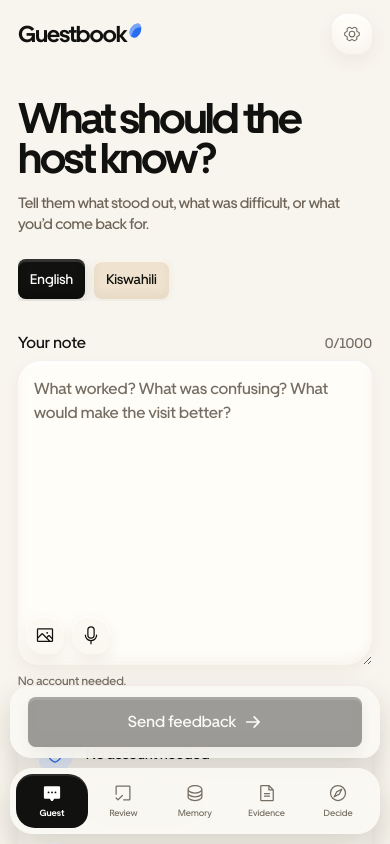
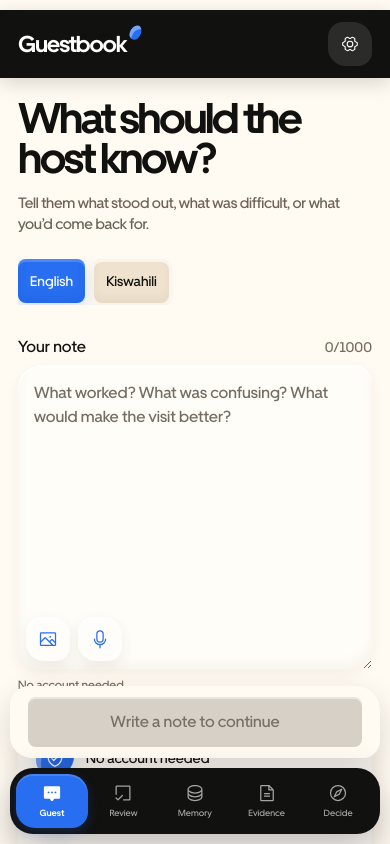
Before and after one commit to Davemafy/recall, a React (Vite) app: page / in a window 390 px wide. Shown: the top 844 px of the page. Built offline with nearby package versions, Linux system fonts and the light colour scheme.

Commit message:
deploy: repair Guestbook flow click layers and contrast

```diff
--- a/src/App.tsx
+++ b/src/App.tsx
@@ -182,9 +182,13 @@ function routeForPath(pathname: string): Route {
 }
 
 function go(path: string) {
+  if (window.location.pathname + window.location.search === path) {
+    window.scrollTo({ top: 0, behavior: "auto" });
+    return;
+  }
   window.history.pushState({}, "", path);
   window.dispatchEvent(new PopStateEvent("popstate"));
-  window.scrollTo({ top: 0, behavior: "smooth" });
+  window.scrollTo({ top: 0, behavior: "auto" });
 }
 
 function formatPercent(value: number) {
@@ -313,7 +317,7 @@ function Shell({ route, children, layout = "compact" }: { route: Route; children
           <button className="brand-mark" onClick={() => go("/")}>Guestbook</button>
           <nav className="desktop-nav" aria-label="Primary">
             {NAV.filter((item) => item.key !== "system").map((item) => (
-              <button key={item.key} className={route === item.key ? "active" : ""} onClick={() => go(item.path)}>
+              <button key={item.key} className={route === item.key ? "active" : ""} aria-current={route === item.key ? "page" : undefined} onClick={() => go(item.path)}>
                 <RouteIcon route={item.key} active={route === item.key} size={16} />
                 <span>{item.label}</span>
               </button>
@@ -323,7 +327,7 @@ function Shell({ route, children, layout = "compact" }: { route: Route; children
             <span className={"status-pip " + (!online || offlineReady ? "positive" : "warning")} />
             <span>{status}</span>
           </div>
-          <button className={"nav-system-link " + (route === "system" ? "active" : "")} onClick={() => go("/system")} aria-label="System" title="System">
+          <button className={"nav-system-link " + (route === "system" ? "active" : "")} aria-current={route === "system" ? "page" : undefined} onClick={() => go("/system")} aria-label="System" title="System">
             <RouteIcon route="system" active={route === "system"} size={18} />
           </button>
         </div>
@@ -333,7 +337,7 @@ function Shell({ route, children, layout = "compact" }: { route: Route; children
 
       <nav className="base-bottom-navigation" aria-label="Primary mobile navigation">
         {mobileNav.map((item) => (
-          <button key={item.key} className={route === item.key ? "active" : ""} onClick={() => go(item.path)}>
+          <button key={item.key} className={route === item.key ? "active" : ""} aria-current={route === item.key ? "page" : undefined} onClick={() => go(item.path)}>
             <RouteIcon route={item.key} active={route === item.key} size={20} />
             <span>{item.label}</span>
           </button>
@@ -754,8 +758,8 @@ function GuestScreen() {
         <div className="normal-grid dock-grid">
           <div className="dock-copy"><LockSimpleIcon size={18} weight="regular" aria-hidden="true" /><span>No sign-in. Your words stay with this visit.</span></div>
           <BaseButton hierarchy="primary" size="medium" shape="rect" onClick={submit} disabled={text.trim().length < 3 || busy}>
-            <span>{busy ? "Sending…" : "Send feedback"}</span>
-            {!busy && <ArrowRightIcon size={18} weight="bold" aria-hidden="true" />}
+            <span>{busy ? "Sending…" : text.trim().length < 3 ? "Write a note to continue" : "Send feedback"}</span>
+            {!busy && text.trim().length >= 3 && <ArrowRightIcon size={18} weight="bold" aria-hidden="true" />}
           </BaseButton>
         </div>
       </DockedAction>
@@ -773,10 +777,15 @@ function ReviewScreen() {
 
   useEffect(() => {
     (async () => {
-      const row = requestedId
-        ? await db.observations.get(requestedId)
+      const requestedRow = requestedId ? await db.observations.get(requestedId) : undefined;
+      const row = requestedRow?.status === "pending"
+        ? requestedRow
         : await db.observations.where("status").equals("pending").last();
-      if (!row) return;
+      if (!row) {
+        setObservation(null);
+        setSelected(new Set());
+        return;
+      }
       setObservation(row);
       setSelected(new Set(row.predictions.filter((prediction) => prediction.label !== "UNKNOWN").map((prediction) => prediction.label)));
     })();
@@ -800,6 +809,7 @@ function ReviewScreen() {
     const previous = Object.fromEntries([...selected].map((label) => [label, before.find((signal) => signal.label === label)?.visitCount ?? 0]));
     sessionStorage.setItem("guestbook-last-accumulation", JSON.stringify(previous));
     await db.observations.update(observation.id, { status: "confirmed", confirmedLabels: [...selected] });
+    sessionStorage.removeItem("guestbook-pending-id");
     go("/memory");
   }
 
@@ -822,23 +832,30 @@ function ReviewScreen() {
               {observation.mediaDataUrl && <img className="review-media" src={observation.mediaDataUrl} alt="" />}
             </div>
           ) : (
-            <div className="empty-inline"><InfoIcon size={18} weight="regular" aria-hidden="true" /> No visit is waiting for review.</div>
+            <div className="empty-state review-empty">
+              <CheckSquareOffsetIcon size={30} weight="regular" aria-hidden="true" />
+              <h2>Nothing to review</h2>
+              <p>Add a guest note first. Guestbook will bring you back here with its suggested themes.</p>
+              <BaseButton hierarchy="primary" size="medium" shape="rect" onClick={() => go("/")}>
+                <span>Add guest feedback</span><ArrowRightIcon size={18} weight="bold" aria-hidden="true" />
+              </BaseButton>
+            </div>
           )}
         </section>
 
+        {observation && (
           <section className="review-signals">
             <div className="section-heading">
               <div><h2>Does this look right?</h2><p>Keep only what the guest actually meant.</p></div>
             </div>
 
-          {observation && (
             <>
               <div className="selection-list">
                 {observation.predictions.map((prediction) => {
                   const active = selected.has(prediction.label);
                   const sensitive = HUMAN_CONFIRM_REQUIRED.has(prediction.label);
                   return (
-                    <button className={"selection-row " + (active ? "selected" : "")} key={prediction.label} onClick={() => toggle(prediction.label)}>
+                    <button className={"selection-row " + (active ? "selected" : "")} key={prediction.label} aria-pressed={active} onClick={() => toggle(prediction.label)}>
                       <span className="base-check">{active && <CheckCircleIcon size={20} weight="fill" aria-hidden="true" />}</span>
                       <span className="selection-copy">
                         <strong>{LABEL_META[prediction.label].title}</strong>
@@ -882,18 +899,21 @@ function ReviewScreen() {
                 </BaseBanner>
               )}
             </>
+          </section>
         )}
-        </section>
       </main>
 
+      {observation && (
         <DockedAction>
           <div className="compact-grid dock-grid">
             <div className="dock-copy"><UserCheckIcon size={18} weight="regular" aria-hidden="true" /><span>You decide what gets remembered.</span></div>
-          <BaseButton hierarchy="primary" size="medium" shape="rect" onClick={confirm} disabled={!observation || (hasSensitive && !sensitiveConfirmed)}>
-            <span>Confirm</span><ArrowRightIcon size={18} weight="bold" aria-hidden="true" />
+            <BaseButton hierarchy="primary" size="medium" shape="rect" onClick={confirm} disabled={hasSensitive && !sensitiveConfirmed}>
+              <span>{hasSensitive && !sensitiveConfirmed ? "Confirm the requirement first" : "Confirm"}</span>
+              {(!hasSensitive || sensitiveConfirmed) && <ArrowRightIcon size={18} weight="bold" aria-hidden="true" />}
             </BaseButton>
           </div>
         </DockedAction>
+      )}
     </Shell>
   );
 }
@@ -976,18 +996,18 @@ function EvidenceScreen() {
           )}
         </section>
 
+        {signal ? (
+          <>
             <section className="evidence-summary">
-          {signal && <>
               <UsersThreeIcon size={22} weight="regular" aria-hidden="true" />
               <div><h2>{signal.title}</h2><p>{signal.description}</p></div>
               <strong>{signal.visitCount} visits</strong>
-          </>}
             </section>
 
             <section className="evidence-ledger">
-          <div className="section-heading"><div><h2>Guest comments</h2><p>Exactly what was said on each visit.</p></div><span className="paragraph-small">{signal?.observations.length ?? 0}</span></div>
+              <div className="section-heading"><div><h2>Guest comments</h2><p>Exactly what was said on each visit.</p></div><span className="paragraph-small">{signal.observations.length}</span></div>
               <div className="evidence-rows">
-            {(signal?.observations ?? []).map((observation) => (
+                {signal.observations.map((observation) => (
                   <article className="evidence-row" key={observation.id}>
                     <QuotesIcon className="evidence-quote-icon" size={22} weight="fill" aria-hidden="true" />
                     <div className="evidence-quote">“{observation.rawText}”</div>
@@ -1001,6 +1021,19 @@ function EvidenceScreen() {
                 ))}
               </div>
             </section>
+          </>
+        ) : (
+          <section className="memory-empty evidence-empty">
+            <div className="empty-state">
+              <QuotesIcon size={30} weight="regular" aria-hidden="true" />
+              <h2>No comments to show yet</h2>
+              <p>Confirm a guest note first. Its source comments will stay attached here.</p>
+              <BaseButton hierarchy="primary" size="medium" shape="rect" onClick={() => go("/review")}>
+                <span>Go to review</span><ArrowRightIcon size={18} weight="bold" aria-hidden="true" />
+              </BaseButton>
+            </div>
+          </section>
+        )}
       </main>
     </Shell>
   );
@@ -1039,9 +1072,9 @@ function DecideScreen() {
               <h2>{copy.headline}</h2>
               <p>{copy.body}</p>
               <div className="decision-choice-grid" role="group" aria-label="Decision">
-                <button className={decision === "Explore" ? "selected" : ""} type="button" onClick={() => choose("Explore")}><CompassIcon size={20} weight={decision === "Explore" ? "fill" : "regular"} aria-hidden="true" /><span>Explore it</span></button>
-                <button className={decision === "Not now" ? "selected" : ""} type="button" onClick={() => choose("Not now")}><ClockIcon size={20} weight={decision === "Not now" ? "fill" : "regular"} aria-hidden="true" /><span>Not now</span></button>
-                <button className={decision === "Wrong signal" ? "selected" : ""} type="button" onClick={() => choose("Wrong signal")}><XCircleIcon size={20} weight={decision === "Wrong signal" ? "fill" : "regular"} aria-hidden="true" /><span>Not relevant</span></button>
+                <button className={decision === "Explore" ? "selected" : ""} type="button" aria-pressed={decision === "Explore"} onClick={() => choose("Explore")}><CompassIcon size={20} weight={decision === "Explore" ? "fill" : "regular"} aria-hidden="true" /><span>Explore it</span></button>
+                <button className={decision === "Not now" ? "selected" : ""} type="button" aria-pressed={decision === "Not now"} onClick={() => choose("Not now")}><ClockIcon size={20} weight={decision === "Not now" ? "fill" : "regular"} aria-hidden="true" /><span>Not now</span></button>
+                <button className={decision === "Wrong signal" ? "selected" : ""} type="button" aria-pressed={decision === "Wrong signal"} onClick={() => choose("Wrong signal")}><XCircleIcon size={20} weight={decision === "Wrong signal" ? "fill" : "regular"} aria-hidden="true" /><span>Not relevant</span></button>
               </div>
               {decision && <div className={"decision-state " + (decision === "Wrong signal" ? "negative" : decision === "Explore" ? "positive" : "neutral")}><CheckCircleIcon size={18} weight="fill" aria-hidden="true" />Saved: {decision === "Wrong signal" ? "Not relevant" : decision}</div>}
             </section>
@@ -1115,7 +1148,9 @@ function SystemScreen() {
 
   async function resetDemo() {
     await db.observations.clear();
-    localStorage.removeItem("guestbook-decisions");
+    Object.keys(localStorage)
+      .filter((key) => key.startsWith("guestbook-decision-"))
+      .forEach((key) => localStorage.removeItem(key));
     sessionStorage.removeItem("guestbook-last-accumulation");
     sessionStorage.removeItem("guestbook-pending-id");
     await seedDemoData();
@@ -1129,10 +1164,10 @@ function SystemScreen() {
         <section className="system-title">
           <PageTitle title="System & data" body="Check offline mode, voice, model tests, and what is saved on this device." />
           <div className="system-tabs" role="tablist" aria-label="System sections">
-            <button type="button" className={tab === "Offline" ? "active" : ""} onClick={() => setTab("Offline")}><WifiHighIcon size={18} weight={tab === "Offline" ? "fill" : "regular"} aria-hidden="true" /><span>Offline</span></button>
-            <button type="button" className={tab === "Voice" ? "active" : ""} onClick={() => setTab("Voice")}><MicrophoneIcon size={18} weight={tab === "Voice" ? "fill" : "regular"} aria-hidden="true" /><span>Voice</span></button>
-            <button type="button" className={tab === "Model" ? "active" : ""} onClick={() => setTab("Model")}><GearSixIcon size={18} weight={tab === "Model" ? "fill" : "regular"} aria-hidden="true" /><span>Model</span></button>
-            <button type="button" className={tab === "Data" ? "active" : ""} onClick={() => setTab("Data")}><HardDriveIcon size={18} weight={tab === "Data" ? "fill" : "regular"} aria-hidden="true" /><span>Data</span></button>
+            <button type="button" role="tab" aria-selected={tab === "Offline"} className={tab === "Offline" ? "active" : ""} onClick={() => setTab("Offline")}><WifiHighIcon size={18} weight={tab === "Offline" ? "fill" : "regular"} aria-hidden="true" /><span>Offline</span></button>
+            <button type="button" role="tab" aria-selected={tab === "Voice"} className={tab === "Voice" ? "active" : ""} onClick={() => setTab("Voice")}><MicrophoneIcon size={18} weight={tab === "Voice" ? "fill" : "regular"} aria-hidden="true" /><span>Voice</span></button>
+            <button type="button" role="tab" aria-selected={tab === "Model"} className={tab === "Model" ? "active" : ""} onClick={() => setTab("Model")}><GearSixIcon size={18} weight={tab === "Model" ? "fill" : "regular"} aria-hidden="true" /><span>Model</span></button>
+            <button type="button" role="tab" aria-selected={tab === "Data"} className={tab === "Data" ? "active" : ""} onClick={() => setTab("Data")}><HardDriveIcon size={18} weight={tab === "Data" ? "fill" : "regular"} aria-hidden="true" /><span>Data</span></button>
           </div>
         </section>
 
--- a/src/styles.css
+++ b/src/styles.css
@@ -2841,3 +2841,327 @@ body {
     display: none;
   }
 }
+
+/* Interaction and contrast hardening */
+:root {
+  --paper: #fffaf2;
+  --paper-deep: #e7dac8;
+  --cream-gel: #ead9bf;
+  --accent-soft: #dce9ff;
+}
+
+body {
+  background: #e9e1d6;
+}
+
+.base-app {
+  background: #fffaf2;
+}
+
+.base-navigation {
+  z-index: 80;
+  top: 10px;
+  background: #11110f;
+  color: #ffffff;
+  box-shadow: 0 10px 30px rgba(24,18,11,.2);
+  backdrop-filter: none;
+}
+
+.brand-mark {
+  min-height: 44px;
+  color: #ffffff;
+}
+
+.desktop-nav button {
+  min-height: 44px;
+  color: rgba(255,255,255,.68);
+}
+
+.desktop-nav button:hover {
+  background: rgba(255,255,255,.1);
+  color: #ffffff;
+}
+
+.desktop-nav button.active {
+  background: var(--accent);
+  color: #ffffff;
+  box-shadow: inset 0 2px rgba(255,255,255,.18), 0 5px 14px rgba(39,110,241,.24);
+}
+
+.nav-status {
+  color: rgba(255,255,255,.7);
+}
+
+.nav-system-link {
+  width: 44px;
+  height: 44px;
+  background: rgba(255,255,255,.1);
+  color: #ffffff;
+  box-shadow: inset 0 2px rgba(255,255,255,.08);
+}
+
+.nav-system-link:hover {
+  background: rgba(255,255,255,.17);
+  color: #ffffff;
+}
+
+.nav-system-link.active {
+  background: var(--accent);
+  color: #ffffff;
+}
+
+.guest-layout,
+.compact-page {
+  z-index: 2;
+}
+
+.docked-action {
+  z-index: 70;
+  background: #fffaf2;
+  backdrop-filter: none;
+}
+
+.base-bottom-navigation {
+  z-index: 90;
+}
+
+button:not(:disabled),
+select {
+  cursor: pointer;
+}
+
+.base-button.small {
+  min-height: 44px;
+}
+
+.base-button:disabled {
+  opacity: 1;
+  cursor: not-allowed;
+  transform: none !important;
+  background: #d7d0c7 !important;
+  color: #777067 !important;
+  box-shadow: inset 0 2px rgba(255,255,255,.45) !important;
+}
+
+.base-button:disabled svg {
+  opacity: .45;
+}
+
+.base-button.primary:not(:disabled) {
+  background: var(--accent);
+  color: #ffffff;
+  box-shadow: inset 0 3px rgba(255,255,255,.18), inset 0 -6px 9px rgba(20,86,194,.2), 0 6px 16px rgba(39,110,241,.2);
+}
+
+.base-button.primary:not(:disabled):hover {
+  background: var(--accent-deep);
+}
+
+.base-button.secondary {
+  background: #efe3cf;
+  color: var(--ink);
+}
+
+.base-button.secondary:hover {
+  background: #e6d5bb;
+}
+
+.guest-facts,
+.source-block,
+.selection-row,
+.correction-choice,
+.base-list-row,
+.empty-state,
+.evidence-summary,
+.evidence-row,
+.decision-main,
+.mini-evidence > div,
+.system-list > div,
+.metric-row,
+.proof-sequence,
+.system-note {
+  background: #fffdf9;
+}
+
+.signal-switcher,
+.system-tabs,
+.system-caveat,
+.inline-note,
+.empty-inline {
+  background: #efe3cf;
+}
+
+.selection-row.selected,
+.correction-choice.selected,
+.decision-choice-grid button.selected,
+.system-tabs button.active {
+  background: var(--accent);
+  color: #ffffff;
+  box-shadow: var(--gel-shadow);
+}
+
+.system-tabs button.active {
+  box-shadow: inset 0 2px rgba(255,255,255,.16), 0 4px 12px rgba(39,110,241,.18);
+}
+
+.evidence-summary > svg,
+.guest-facts > div svg {
+  color: #ffffff;
+  background: var(--accent);
+  box-shadow: var(--gel-shadow);
+}
+
+.memory-feature {
+  background: #11110f;
+}
+
+.memory-feature .base-button.primary:not(:disabled) {
+  background: #ffffff;
+  color: #11110f;
+  box-shadow: inset 0 2px rgba(255,255,255,.75), 0 6px 15px rgba(0,0,0,.18);
+}
+
+.memory-feature .base-button.primary:not(:disabled):hover {
+  background: #f2f2ee;
+}
+
+.decision-boundary {
+  background: #11110f;
+}
+
+.composer-icon-action {
+  width: 44px;
+  height: 44px;
+  color: var(--accent);
+  background: #fffdf9;
+}
+
+.stop-listening {
+  min-height: 36px;
+}
+
+.review-empty,
+.evidence-empty .empty-state {
+  max-width: 680px;
+}
+
+.empty-state > svg {
+  color: var(--accent);
+}
+
+@media (max-width: 820px) {
+  .base-navigation {
+    z-index: 80;
+    background: #11110f;
+    color: #ffffff;
+    box-shadow: 0 5px 18px rgba(24,18,11,.16);
+    backdrop-filter: none;
+  }
+
+  .brand-mark {
+    color: #ffffff;
+  }
+
+  .nav-system-link {
+    background: rgba(255,255,255,.11);
+    color: #ffffff;
+    box-shadow: none;
+  }
+
+  .nav-system-link.active {
+    background: var(--accent);
+    color: #ffffff;
+  }
+
+  .base-bottom-navigation {
+    z-index: 100;
+    background: #11110f;
+    box-shadow: 0 15px 38px rgba(24,18,11,.28);
+    backdrop-filter: none;
+  }
+
+  .base-bottom-navigation button {
+    color: rgba(255,255,255,.62);
+  }
+
+  .base-bottom-navigation button:hover {
+    color: #ffffff;
+    background: rgba(255,255,255,.08);
+  }
+
+  .base-bottom-navigation button.active {
+    color: #ffffff;
+    background: var(--accent);
+    box-shadow: inset 0 2px rgba(255,255,255,.15), 0 4px 12px rgba(39,110,241,.22);
+  }
+
+  .docked-action {
+    z-index: 90;
+    background: #fffaf2;
+    backdrop-filter: none;
+  }
+
+  .base-app {
+    background: #fffaf2;
+  }
+}
+
+/* Keyboard and touch feedback */
+button:focus-visible,
+select:focus-visible,
+textarea:focus-visible,
+input:focus-visible,
+summary:focus-visible {
+  outline: 3px solid rgba(39,110,241,.28);
+  outline-offset: 3px;
+}
+
+.selection-row:focus-visible,
+.correction-choice:focus-visible,
+.base-list-row:focus-visible,
+.decision-choice-grid button:focus-visible,
+.system-tabs button:focus-visible,
+.desktop-nav button:focus-visible,
+.base-bottom-navigation button:focus-visible {
+  box-shadow: 0 0 0 4px rgba(39,110,241,.18), var(--paper-shadow);
+}
+
+.selection-row.selected:focus-visible,
+.correction-choice.selected:focus-visible,
+.decision-choice-grid button.selected:focus-visible,
+.system-tabs button.active:focus-visible,
+.desktop-nav button.active:focus-visible,
+.base-bottom-navigation button.active:focus-visible {
+  box-shadow: 0 0 0 4px rgba(39,110,241,.2), var(--gel-shadow);
+}
+
+.sensitive-confirm {
+  min-height: 44px;
+  align-items: center;
+}
+
+.sensitive-confirm input {
+  flex: 0 0 auto;
+}
+
+.signal-switcher select {
+  min-height: 40px;
+}
+
+.system-tabs button {
+  min-height: 44px;
+}
+
+.decision-choice-grid button {
+  min-height: 80px;
+}
+
+@media (max-width: 820px) {
+  .decision-choice-grid button {
+    min-height: 60px;
+  }
+
+  .signal-switcher select {
+    min-height: 44px;
+  }
+}
```
Also changed, not shown: 1 other file (tests, documents, lock files or other folders). Lines whose indentation alone changed are shown as unchanged.
